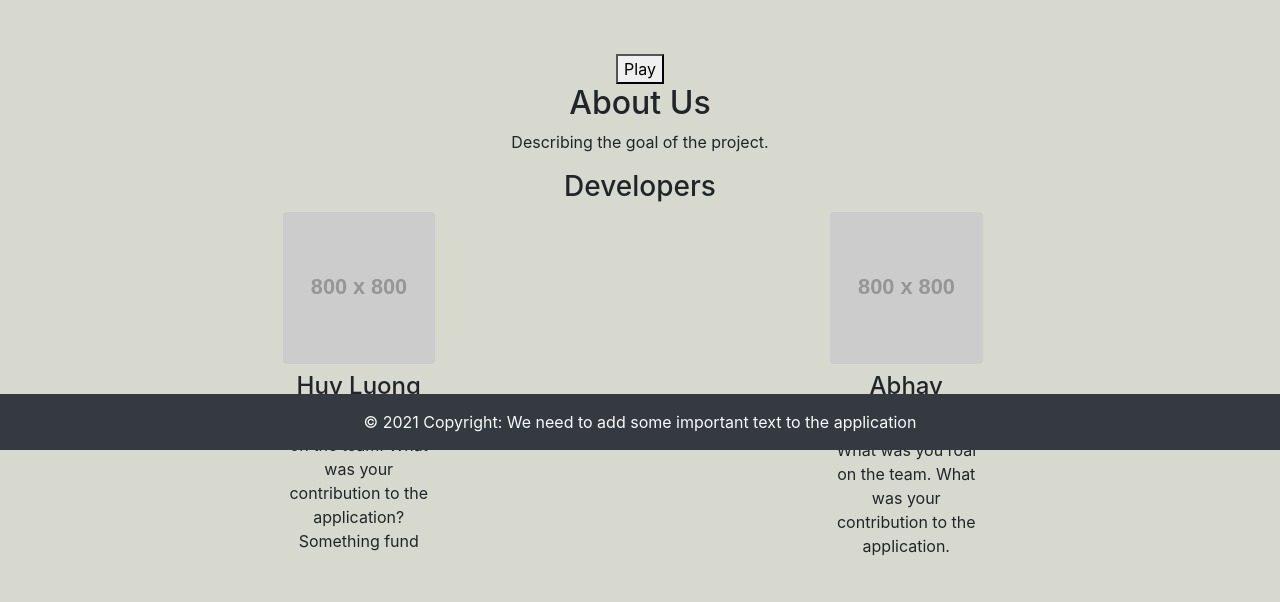
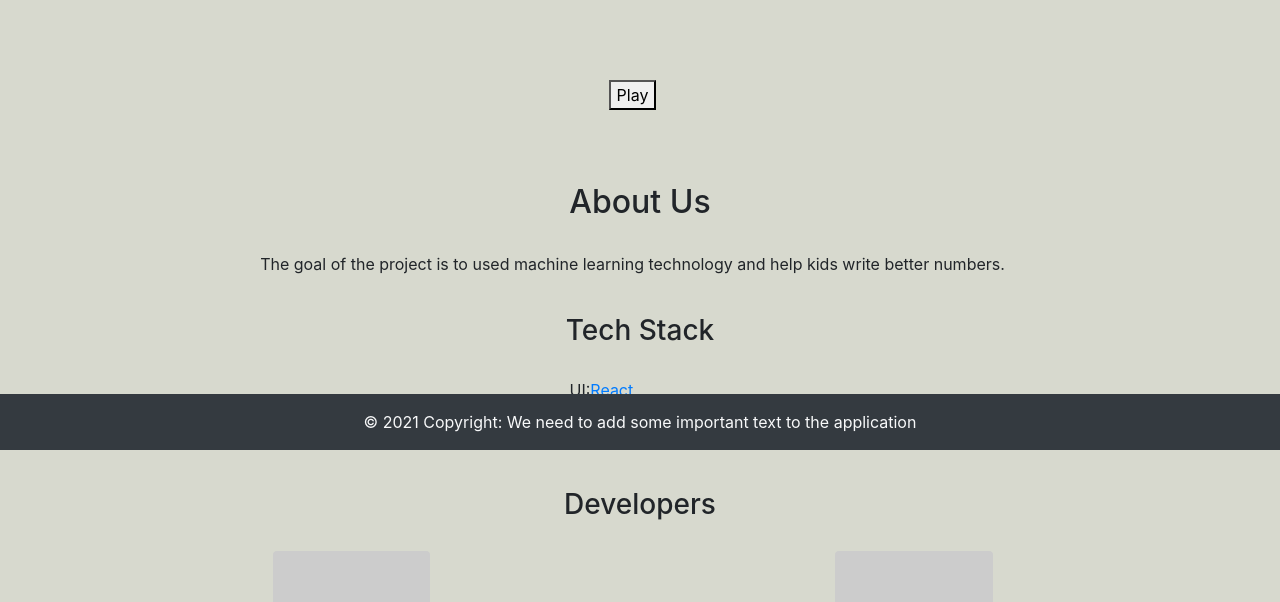
Before and after one commit to Avashist1998/digitRecognition, a React (Create React App) app in the folder ui/: page / in a window 1280 px wide. Shown: the part 350-952 px from the top of the page. Before the commit the page ends 924 px from the top, so only its background shows below. Built offline with nearby package versions, Linux system fonts and the light colour scheme.

Commit message:
feat: update aboutme section

```diff
--- /dev/null
+++ b/ui/src/components/About.css
@@ -0,0 +1,13 @@
+.nobull {
+  list-style-type: none;
+}
+
+
+.justify-content-around {
+    padding-top: 2%;
+    padding-bottom: 2%;
+}
+
+.About {
+    padding-top: 2%;
+}
--- a/ui/src/components/About.tsx
+++ b/ui/src/components/About.tsx
@@ -1,4 +1,5 @@
 import React from 'react';
+import './About.css'
 
 function About() {
     return (
@@ -6,31 +7,49 @@
             <div className='About'>
                 <div className='text-center'>
                     <h2>About Us</h2>
-                    <p> Describing the goal of the project. </p>
+                    <div className="row justify-content-around">
+                        <p>
+                            The goal of the project is to used machine learning technology and help kids write better numbers.
+                        </p>
+                    </div>
+                    <h3>Tech Stack</h3>
+                    <div className="row justify-content-around">
+                        <div className='text-left'>
+                            <ul className='nobull'>
+                                <li>
+                                    UI:
+                                    <a href="https://reactjs.org">
+                                        React</a>
+                                </li>
+                                <li>
+                                    API:
+                                    <a href="https://fastapi.tiangolo.com/">
+                                        FastAPI</a>
+                                </li>
+                                <li>
+                                    ML Model:
+                                    <a href="https://scikit-learn.org/">
+                                        Scikit-learn</a>
+                                </li>
+                            </ul>
+                        </div>
+                    </div>
                     <h3>Developers</h3>
                     <div className="row justify-content-around">
                         {/* Dev One */}
                         <div className='col-md-2'>
-                            <img
-                                className="img-fluid rounded mb-2"
-                                src="http://placehold.it/800x800"
-                                alt=""
-                            />
+                            <img className="img-fluid rounded mb-2" src="http://placehold.it/800x800" alt=""/>
                             <h4>Huy Luong</h4>
                             <p>
-                                What was you roal on the team. What was your contribution to the application? Something fund
+                                Implemented the drawing canvas integration, and page layout
                             </p>
                         </div>
-                            {/* Dev Two */}
+                        {/* Dev Two */}
                         <div className='col-md-2'>
-                            <img
-                                className="img-fluid rounded mb-2"
-                                src="http://placehold.it/800x800"
-                                alt=""
-                            />
+                            <img className="img-fluid rounded mb-2" src="http://placehold.it/800x800" alt=""/>
                             <h4>Abhay Vashist</h4>
                             <p>
-                                What was you roal on the team. What was your contribution to the application.
+                                Trained and implemented the prediction API. Also worked on the web application UI design.
                             </p>
                         </div>
                     </div>
--- a/ui/src/components/DrawingCanvas.tsx
+++ b/ui/src/components/DrawingCanvas.tsx
@@ -60,6 +60,3 @@
 };
 
 export default DrawingCanvas;
-
-//https://github.com/rleija703/react-examples/blob/master/useref-with-typescript/src/App.tsx
-//https://linguinecode.com/post/how-to-use-react-useref-with-typescript
--- a/ui/src/pages/App.css
+++ b/ui/src/pages/Home.css
@@ -70,3 +70,7 @@
 .row {
   margin-right: 0;
 }
+
+.about-content {
+  padding: 2%;
+}
--- a/ui/src/pages/Home.tsx
+++ b/ui/src/pages/Home.tsx
@@ -1,12 +1,12 @@
 import React, {useState} from 'react';
 import PlayPopUp from '../components/PlayPopUp';
 import About from "../components/About";
-import './App.css';
+import './Home.css';
 
 
 function Home() {
     const [showPlayPopUp, setShowPlayPopUp] = useState(false);
-  const [numberTruth, setNumberTruth] = useState('0');
+    // const [numberTruth, setNumberTruth] = useState('0');
 
     const openPlayPopUp = () => {
         setShowPlayPopUp(true)
@@ -17,30 +17,29 @@
         document.documentElement.style.setProperty('--home-page-visibility', '1.0')
     }
 
-
     return (
         <div className="Home">
             <div className="home-page-content">
                 <div className="container">
                     <div className="row align-items-center my-5">
                         <div className="col-lg-7">
-                <img
-                  className="img-fluid rounded mb-2" height="400" width="400"
-                  src="https://cdn.rawgit.com/hardmaru/cppn-gan-vae-tensorflow/master/examples/output_sinusoid.gif"
-                  alt=""
-                />
+                            <img className="img-fluid rounded mb-2" height="400" width="400" src="https://cdn.rawgit.com/hardmaru/cppn-gan-vae-tensorflow/master/examples/output_sinusoid.gif" alt=""/>
                         </div>
                         <div className="col-lg-5">
                             <h1 className="font-weight-light">AI Powered Digit Master</h1>
-                <h4> Learn to write beautiful numbers using Digit Master
+                            <h4>
+                                Learn to write beautiful numbers using Digit Master
                             </h4>
                         </div>
                     </div>
                 </div>
+                <div className='row justify-content-around'>
                     <div className='text-center'>
-            <button className='play-btn' onClick={openPlayPopUp}>Play</button>
+                        <button className='play-btn'
+                            onClick={openPlayPopUp}>Play</button>
                     </div>
-          <div className='container'>
+                </div>
+                <div className='about-content'>
                     <About/>
                 </div>
             </div>
@@ -48,7 +47,8 @@
                 <div className="text-center">
                     <PlayPopUp trigger={showPlayPopUp}>
                         <div>
-                <button className="play-popup-close-btn" onClick={closePopUp}>close</button>
+                            <button className="play-popup-close-btn"
+                                onClick={closePopUp}>close</button>
                         </div>
                     </PlayPopUp>
                 </div>
```
Lines whose indentation alone changed are shown as unchanged.
